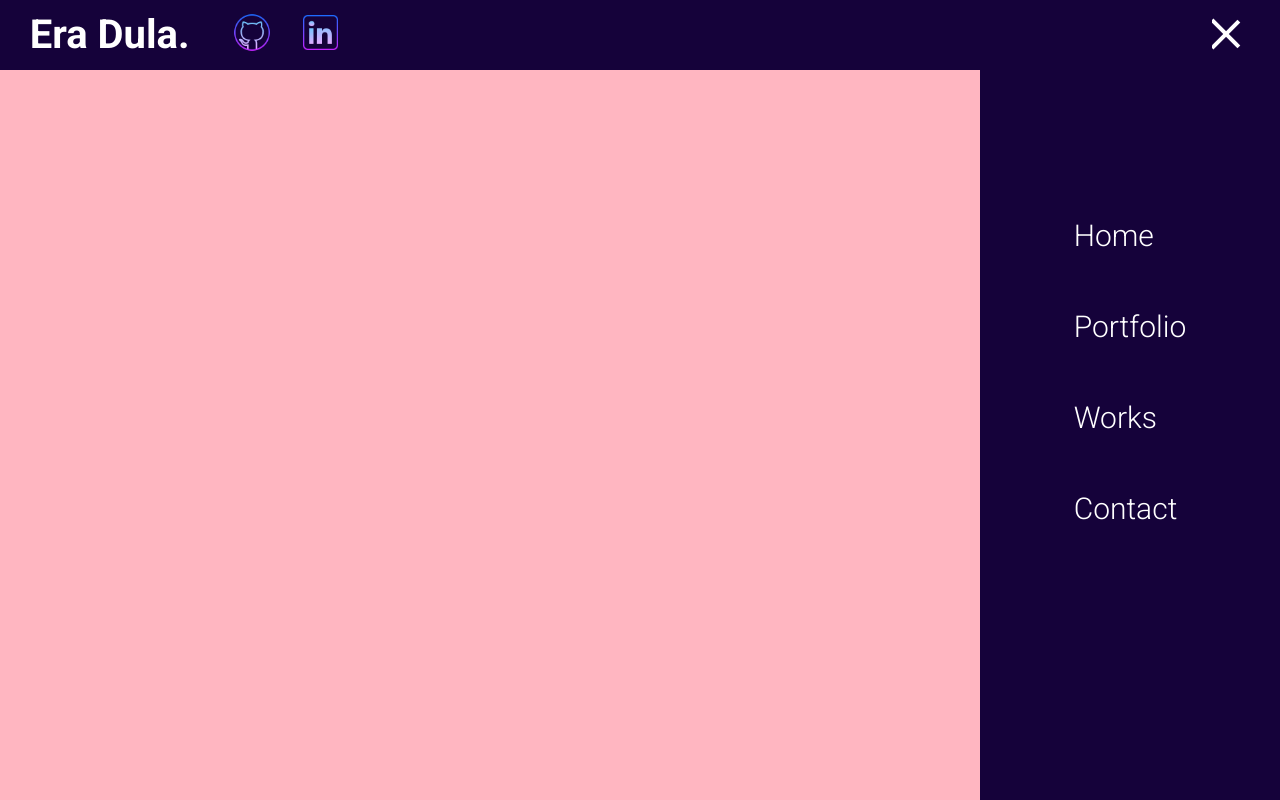
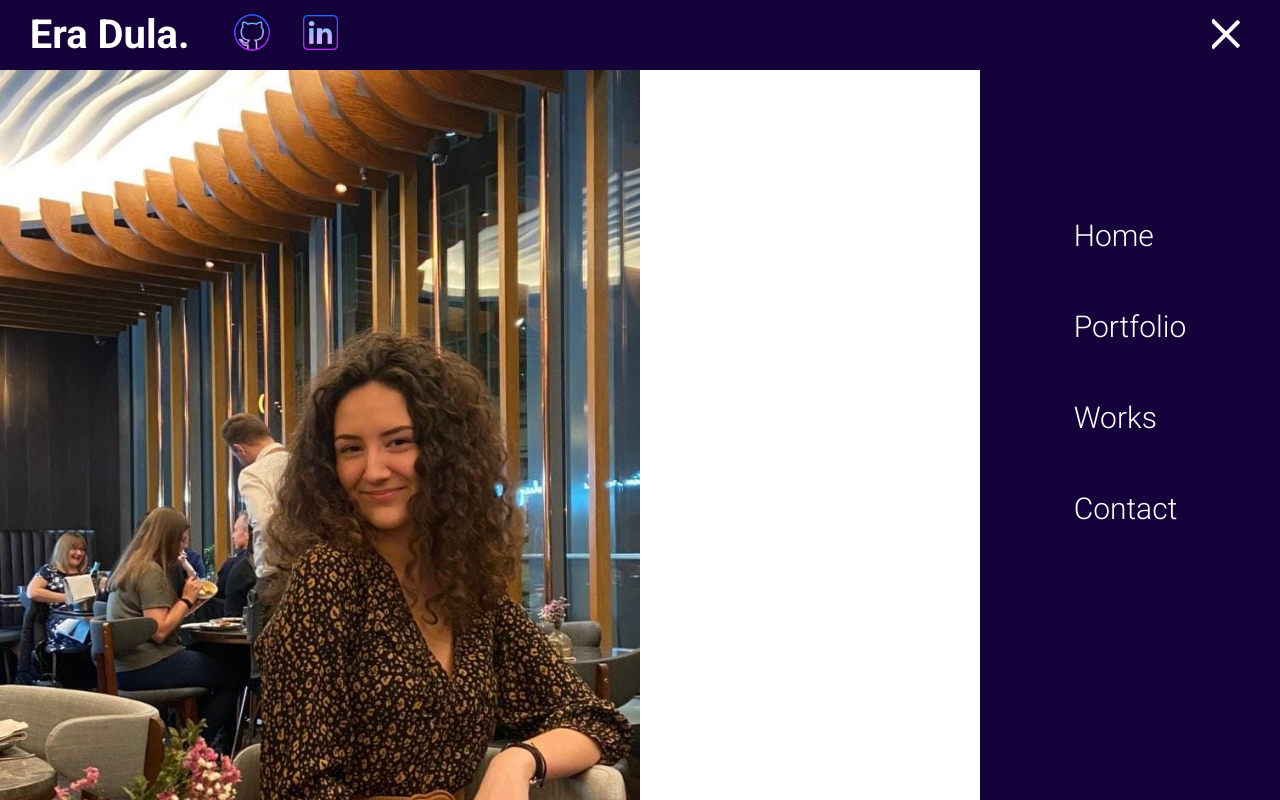
Before and after one commit to EraDula/personal-website, a React (Create React App) app in the folder my-website/: page / in a window 1280 px wide. Built offline with nearby package versions, Linux system fonts and the light colour scheme.

Commit message:
Add profile image to inro

```diff
--- a/my-website/src/components/intro/Intro.jsx
+++ b/my-website/src/components/intro/Intro.jsx
@@ -4,7 +4,12 @@ import "./intro.scss"
 export default function Intro() {
   return (
     <div className="intro" id="intro">
-
+      <div className="left">
+        <div className="imgContainer">
+          <img src="assets/me.jpg" alt=""/>
+        </div>
+      </div>
+      <div className="right"></div>
     </div>
   )
 }
--- a/my-website/src/components/intro/intro.scss
+++ b/my-website/src/components/intro/intro.scss
@@ -1,3 +1,21 @@
 .intro{
-  background-color: lightpink;
+  background-color: white;
+  display: flex;
+
+  .left{
+    flex: 0.5;
+
+    .imgContainer{
+      width: 43.8em;
+      height: Calc(100vh - 70px);
+      overflow: hidden;
+      img{
+        width: 100%;
+      }
+    }
+  }
+
+  .right{
+    flex: 0.5;
+  }
 }
```
Also changed, not shown: my-website/public/assets/me.jpg (added).
